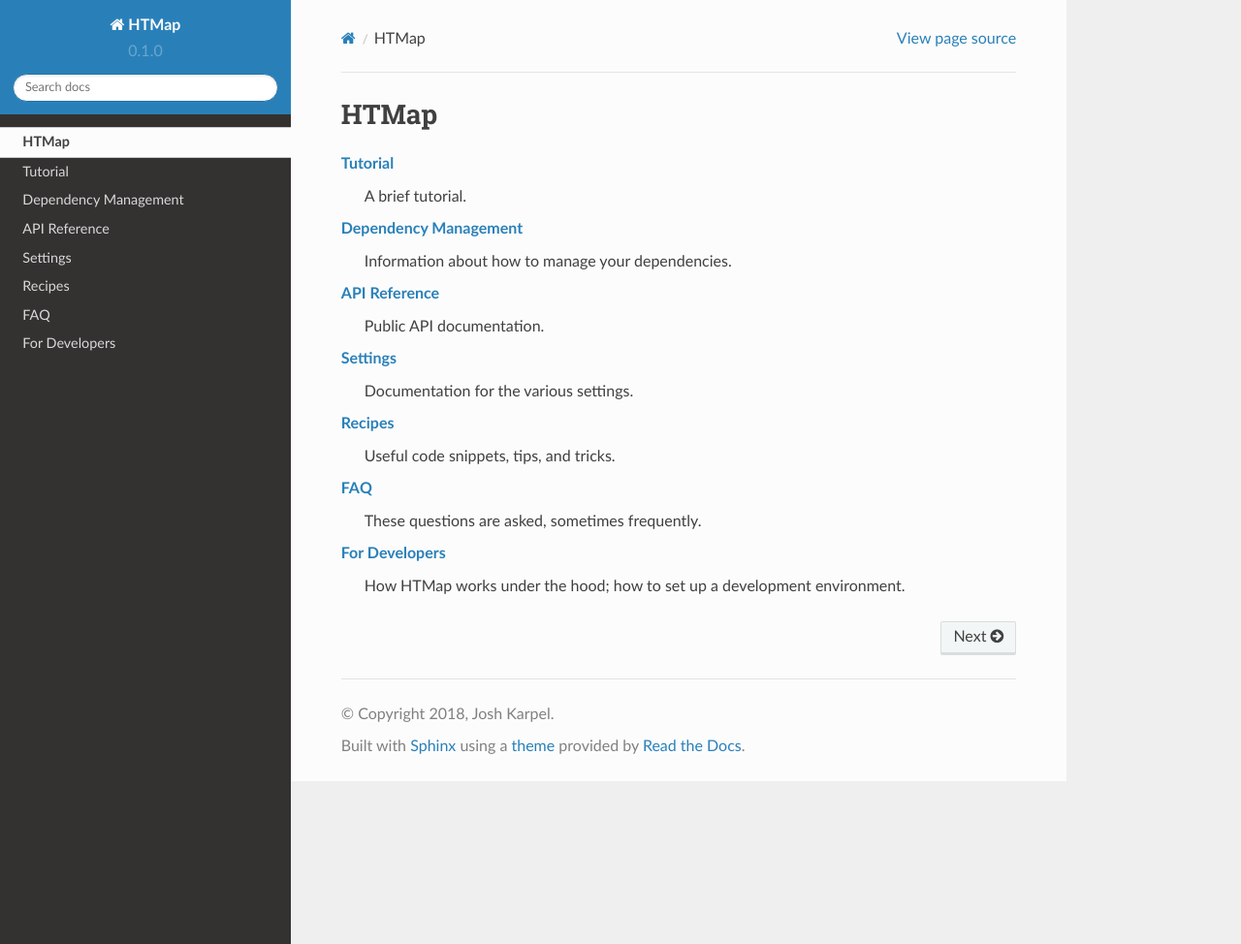
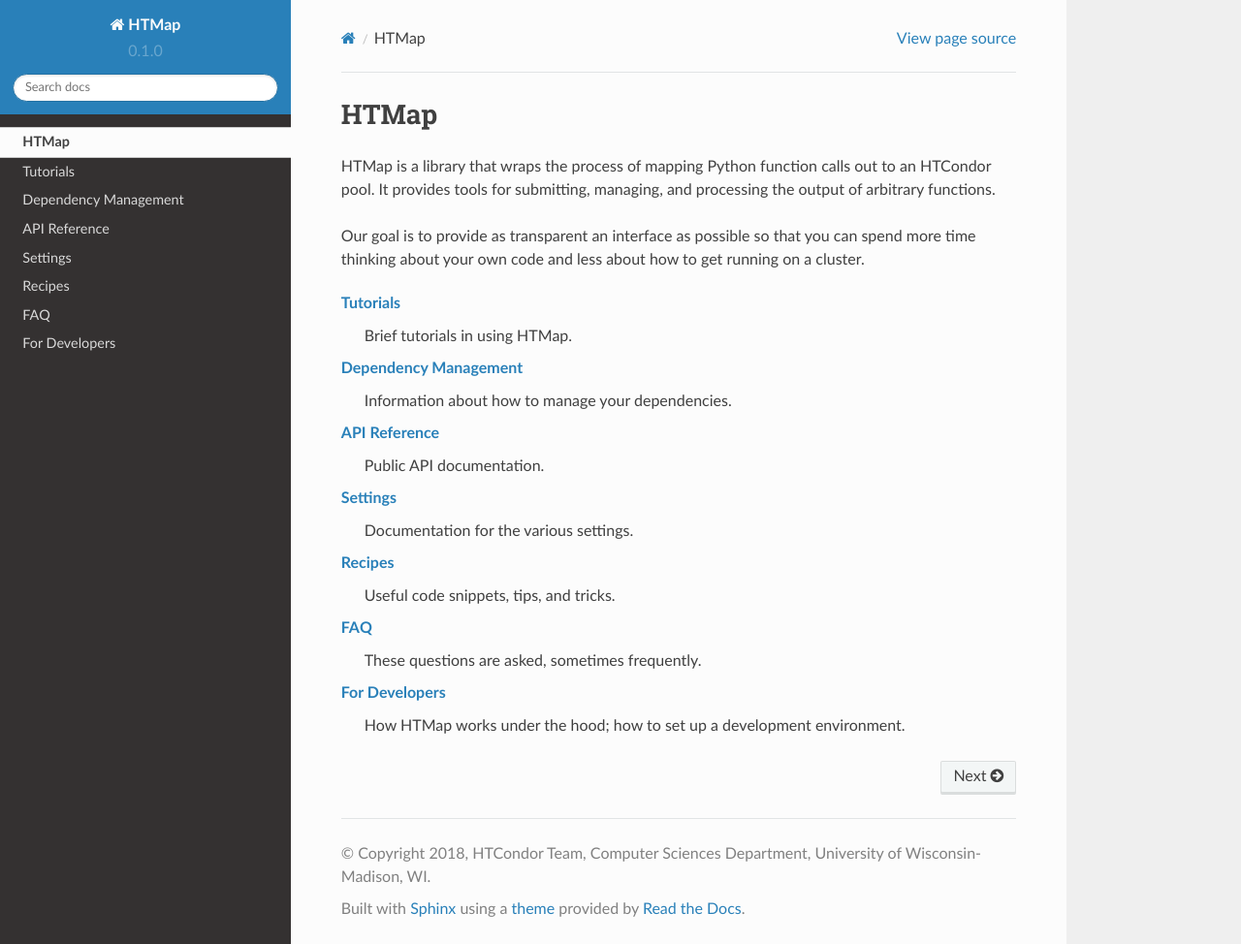
Before and after one commit to htcondor/htmap, a Sphinx documentation site: the page built from docs/source/index.rst, in a window 1280 px wide and 974 px high. Shown: the whole window at 97% size. Built offline with Sphinx 7.4.7 and the Read the Docs theme 2.0.0, drawn with Linux system fonts in a browser that asks for light colours; the version number is read from the project's files by our own code.

Commit message:
first pass on tutorial

```diff
--- a/docs/source/conf.py
+++ b/docs/source/conf.py
@@ -20,8 +20,8 @@
 # -- Project information -----------------------------------------------------
 
 project = 'HTMap'
-copyright = '2018, Josh Karpel'
-author = 'Josh Karpel'
+copyright = '2018, HTCondor Team, Computer Sciences Department, University of Wisconsin-Madison, WI'
+author = 'HTCondor Team'
 
 # The short X.Y version
 version = ''
--- a/docs/source/devs.rst
+++ b/docs/source/devs.rst
@@ -1,9 +1,5 @@
 For Developers
 ==============
-
-.. py:currentmodule:: htmap
-
-.. highlight:: python
 
 :doc:`devs/innards`
    How HTMap does what it does.
--- a/docs/source/index.rst
+++ b/docs/source/index.rst
@@ -5,9 +5,13 @@
 
 .. highlight:: python
 
+HTMap is a library that wraps the process of mapping Python function calls out to an HTCondor pool.
+It provides tools for submitting, managing, and processing the output of arbitrary functions.
 
-:doc:`tutorial`
-   A brief tutorial.
+Our goal is to provide as transparent an interface as possible so that you can spend more time thinking about your own code and less about how to get running on a cluster.
+
+:doc:`tutorials`
+   Brief tutorials in using HTMap.
 
 :doc:`dependencies`
    Information about how to manage your dependencies.
@@ -33,7 +37,7 @@
    :hidden:
 
    self
-   tutorial
+   tutorials
    dependencies
    api
    settings
--- a/docs/source/tutorial.rst
+++ /dev/null
@@ -1,6 +0,0 @@
-Tutorial
-========
-
-.. py:currentmodule:: htmap
-
-.. highlight:: python
--- /dev/null
+++ b/docs/source/tutorials/files.rst
@@ -0,0 +1,5 @@
+Working with Files
+==================
+
+Sometimes your maps will have extra input that would be inconvenient to move into Python.
+This input is often in the form of external data files that need to be analyzed or compared.
```
Also changed, not shown: docs/source/tutorials.rst (added, +16 -0 lines), docs/source/tutorials/firststeps.rst (added, +119 -0 lines), 1 other file.
